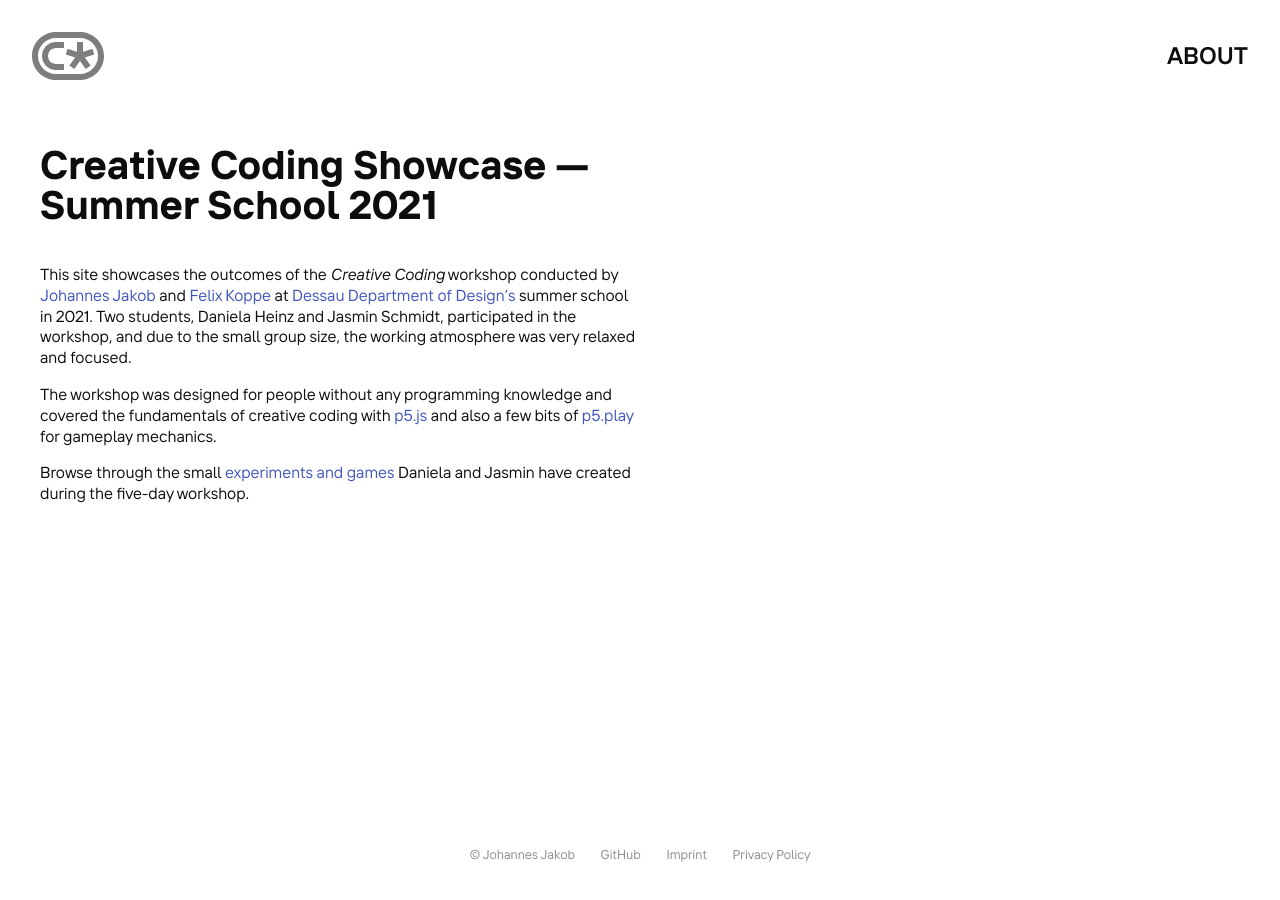
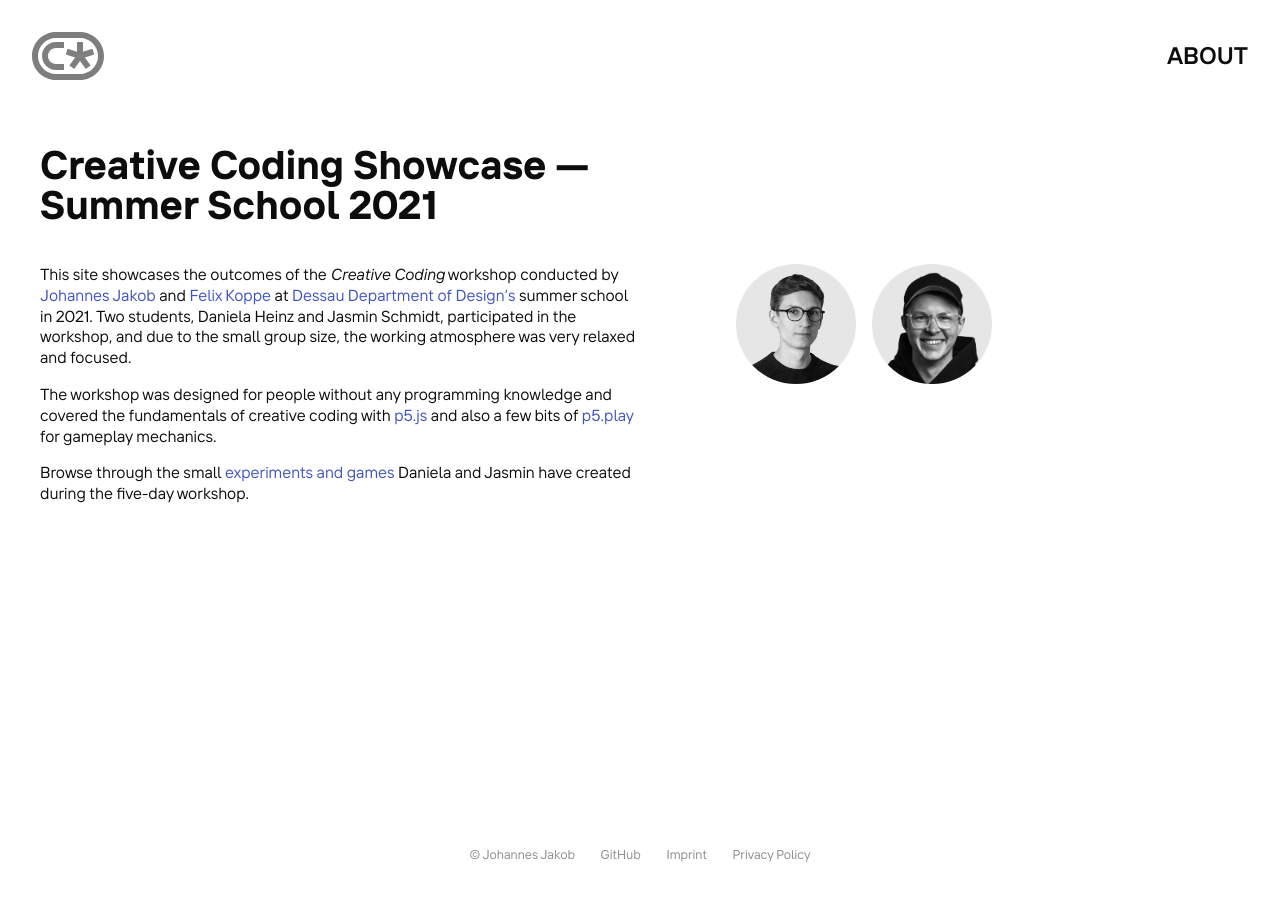
Before and after one commit to clouddessau/creative-coding-showcase, a Jekyll site: the page built from about.html, in a window 1280 px wide. Built offline with Jekyll 4.4.1, drawn with Linux system fonts in a browser that asks for light colours.

Commit message:
Content: Add workshop conductor portraits
- Adds portrait photos of the workshop conductors

```diff
--- a/_sass/base/typography/_copy.scss
+++ b/_sass/base/typography/_copy.scss
@@ -5,6 +5,7 @@ p, article ul {
 }
 
 article {
+  position: relative;
   margin: 0 auto;
   max-width: $max_width-content;
 
--- a/_sass/components/_components.scss
+++ b/_sass/components/_components.scss
@@ -1,4 +1,5 @@
 @import "content/gallery";
 @import "content/post";
+@import "content/conductors";
 
 @import "media/logo";
--- /dev/null
+++ b/_sass/components/content/_conductors.scss
@@ -0,0 +1,36 @@
+.conductors {
+  margin: 2rem 0;
+
+  ul {
+    margin: 0;
+    padding: 0;
+    list-style: none;
+    display: flex;
+
+    li {
+      margin-right: 1rem;
+      transition: all .2s ease-out;
+
+      &:last-child {
+        margin-right: 0
+      }
+
+      &:hover {
+        transform: scale(1.05)
+      }
+
+      img {
+        width: 7.5rem;
+        border-radius: 50%
+      }
+    }
+  }
+}
+
+@media (min-width: $breakpoint-desktop + 200px) {
+  .conductors {
+    left: $max_width-text;
+    position: absolute;
+    margin: 0 0 0 6rem
+  }
+}
--- a/about.html
+++ b/about.html
@@ -5,6 +5,16 @@ nav: about
 ---
 
 <h1>Creative Coding Showcase — Summer School 2021</h1>
+<aside class="conductors">
+  <ul>
+    <li>
+      <a href="https://johjakob.com" title="Johannes Jakob"><img src="/assets/images/johannes_jakob.jpg" alt="Johannes Jakob"></a>
+    </li>
+    <li>
+      <a href="https://flxkpe.io" title="Felix Koppe"><img src="/assets/images/felix_koppe.jpg" alt="Felix Koppe"></a>
+    </li>
+  </ul>
+</aside>
 <p>
   This site showcases the outcomes of the <i>Creative Coding</i> workshop conducted by <a href="https://johjakob.com">Johannes Jakob</a> and <a href="https://flxkpe.io">Felix Koppe</a> at <a href="https://hs-anhalt.de/hochschule-anhalt/design/uebersicht.html">Dessau Department of Design’s</a> summer school in 2021. Two students, Daniela Heinz and Jasmin Schmidt, participated in the workshop, and due to the small group size, the working atmosphere was very relaxed and focused.
 </p>
```
Also changed, not shown: assets/images/felix_koppe.jpg (added), assets/images/johannes_jakob.jpg (added).
